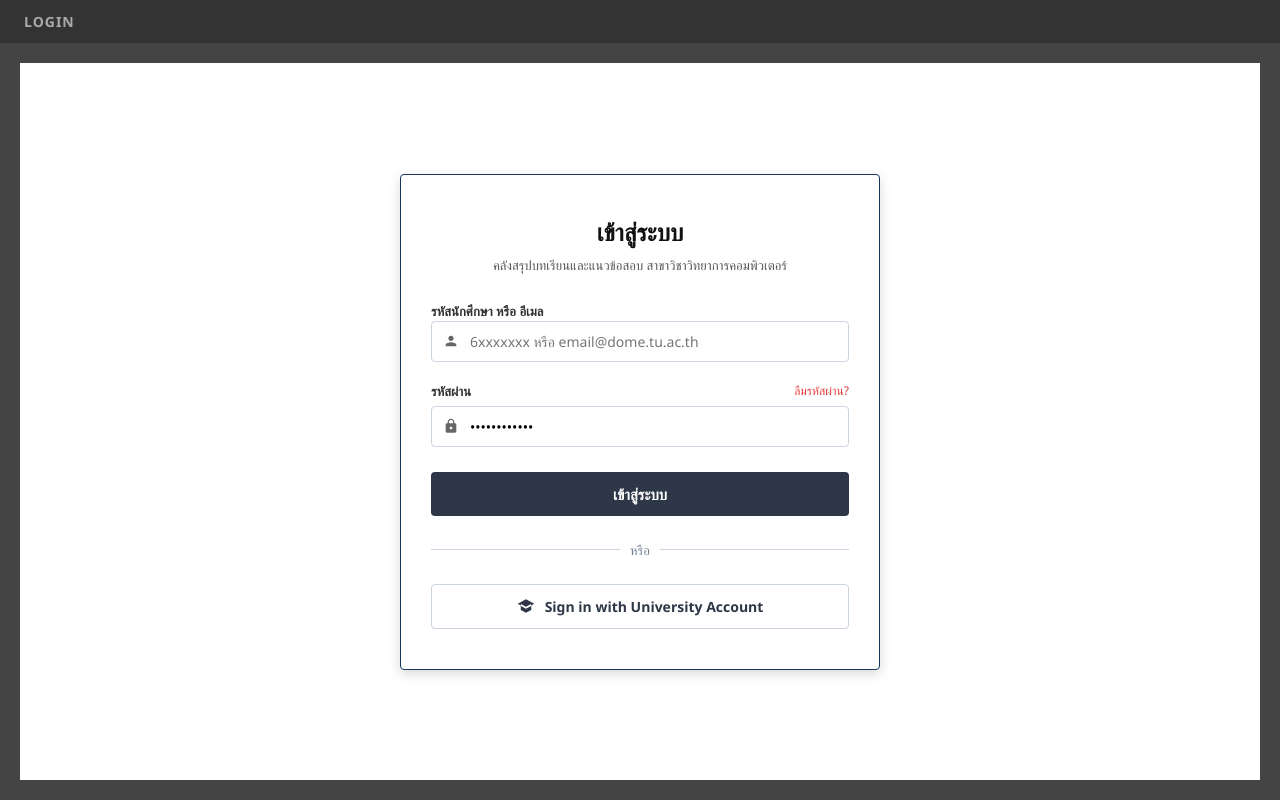
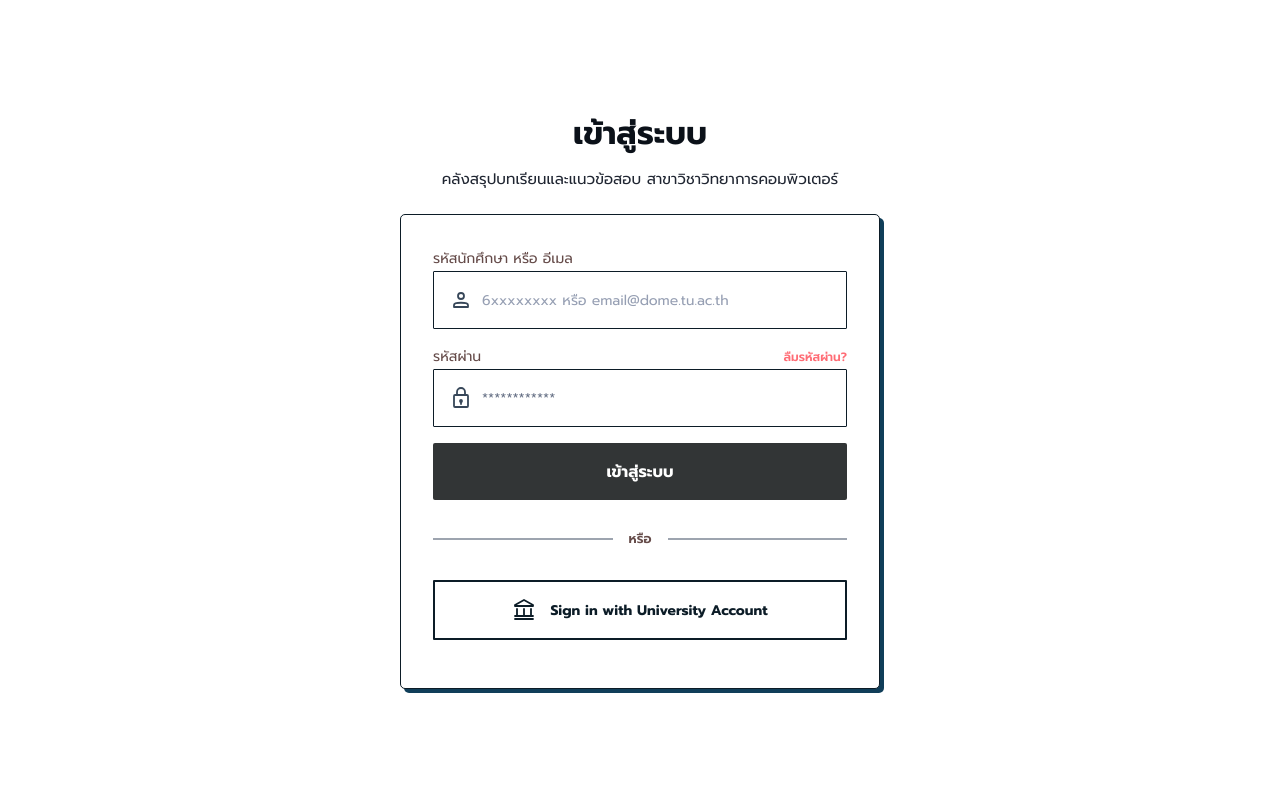
Before and after one commit to Lilieay/CS261-Group4-Project, a website: page frontend/public/login.html in a window 1280 px wide. Drawn offline with Linux system fonts and the light colour scheme.

Commit message:
feat(task9): edit login page

```diff
--- /dev/null
+++ b/frontend/public/css/login.css
@@ -0,0 +1,211 @@
+    * {
+        box-sizing: border-box;
+    }
+
+    body {
+        margin: 0;
+        background: #fff;
+        color: #0b1119;
+        font-family: 'Prompt', sans-serif;
+    }
+
+    button,
+    input {
+        font: inherit;
+    }
+
+    .login-page {
+        min-height: 100vh;
+        padding: 110px 24px 60px;
+    }
+
+    .login-header {
+        text-align: center;
+        margin-bottom: 24px;
+    }
+
+    .login-header h1 {
+        margin: 0 0 10px;
+        font-size: 32px;
+        font-weight: 700;
+        line-height: 48px;
+    }
+
+    .login-header p {
+        margin: 0;
+        color: #202632;
+        font-size: 15px;
+        font-weight: 400;
+        line-height: 22px;
+    }
+
+    .login-card {
+        width: 480px;
+        max-width: 100%;
+        margin: 0 auto;
+        padding: 32px 32px 48px;
+        border: 1px solid #0c1c27;
+        border-radius: 5px;
+        background: #fff;
+        box-shadow: 4px 4px 0 #103e59;
+    }
+
+    .form-group {
+        margin-bottom: 16px;
+    }
+
+    .form-group label {
+        display: block;
+        color: #654b49;
+        font-size: 14px;
+        line-height: 24px;
+    }
+
+    .form-label-row {
+        display: flex;
+        align-items: center;
+        justify-content: space-between;
+        gap: 12px;
+    }
+
+    .forgot-password {
+        color: #ff6c75;
+        font-size: 12px;
+        font-weight: 600;
+        line-height: 24px;
+        text-decoration: none;
+    }
+
+    .forgot-password:hover {
+        text-decoration: underline;
+    }
+
+    .input-wrapper {
+        position: relative;
+    }
+
+    .input-wrapper svg {
+        position: absolute;
+        left: 16px;
+        top: 50%;
+        transform: translateY(-50%);
+        width: 24px;
+        height: 24px;
+        color: #374759;
+        pointer-events: none;
+    }
+
+    .form-control {
+        display: block;
+        width: 100%;
+        height: 58px;
+        padding: 0 16px 0 48px;
+        border: 1px solid #0c1c27;
+        border-radius: 1px;
+        background: #fff;
+        color: #374759;
+        font-size: 14px;
+    }
+
+    .form-control::placeholder {
+        color: #969fb3;
+        opacity: 1;
+    }
+
+    #password::placeholder {
+        color: #667085;
+    }
+
+    .btn-submit {
+        display: block;
+        width: 100%;
+        height: 57px;
+        padding: 0 12px;
+        border: 0;
+        border-radius: 2px;
+        background: #323536;
+        color: #fff;
+        font-size: 16px;
+        font-weight: 700;
+        cursor: pointer;
+    }
+
+    .btn-submit:hover {
+        background: #252829;
+    }
+
+    .divider {
+        display: flex;
+        align-items: center;
+        gap: 16px;
+        margin: 28px 0 30px;
+        color: #654b49;
+        font-size: 13px;
+        font-weight: 600;
+        line-height: 22px;
+    }
+
+    .divider::before,
+    .divider::after {
+        content: '';
+        flex: 1;
+        height: 2px;
+        background: #9da4af;
+    }
+
+    .btn-sso {
+        display: flex;
+        align-items: center;
+        justify-content: center;
+        gap: 14px;
+        width: 100%;
+        min-height: 60px;
+        padding: 12px;
+        border: 2px solid #0c1c27;
+        border-radius: 1px;
+        background: #fff;
+        color: #0c1c27;
+        font-size: 14px;
+        font-weight: 700;
+        cursor: pointer;
+    }
+
+    .btn-sso svg {
+        flex-shrink: 0;
+        width: 24px;
+        height: 24px;
+    }
+
+    .btn-sso:hover {
+        background: #f5f7f8;
+    }
+
+    :where(input, button, a):focus-visible {
+        outline: 3px solid #286b99;
+        outline-offset: 4px;
+    }
+
+    @media (max-width: 540px) {
+        .login-page {
+            padding: 56px 20px 40px;
+        }
+
+        .login-header h1 {
+            font-size: 28px;
+        }
+
+        .login-header p {
+            max-width: 390px;
+            margin: auto;
+            font-size: 13px;
+        }
+
+        .login-card {
+            padding: 28px 24px 36px;
+        }
+
+        .btn-sso {
+            gap: 10px;
+            font-size: 12px;
+        }
+    }
--- a/frontend/public/login.html
+++ b/frontend/public/login.html
@@ -3,58 +3,48 @@
 <head>
   <meta charset="UTF-8">
   <meta name="viewport" content="width=device-width, initial-scale=1.0">
-    <title>LOGIN - Computer Science Summary & Exam Archive</title>
-    <link rel="stylesheet" href="css/style.css">
+  <title>เข้าสู่ระบบ - คลังสรุปบทเรียนและแนวข้อสอบ</title>
+  <link rel="preconnect" href="https://fonts.googleapis.com">
+  <link rel="preconnect" href="https://fonts.gstatic.com" crossorigin>
+  <link href="https://fonts.googleapis.com/css2?family=Prompt:wght@400;500;600;700&display=swap" rel="stylesheet">
+  <link rel="stylesheet" href="css/login.css">
 </head>
 <body>
-
-    <div class="top-bar">
-        LOGIN
-    </div>
-
-    <div class="main-container">
-        <div class="login-card">
-            <div class="login-header">
+  <main class="login-page">
+    <header class="login-header">
       <h1>เข้าสู่ระบบ</h1>
       <p>คลังสรุปบทเรียนและแนวข้อสอบ สาขาวิชาวิทยาการคอมพิวเตอร์</p>
-            </div>
-
-            <form>
+    </header>
+    <section class="login-card" aria-label="แบบฟอร์มเข้าสู่ระบบ">
+      <!-- Connect authentication before using this page in production. -->
+      <form onsubmit="event.preventDefault()">
         <div class="form-group">
-                    <label>รหัสนักศึกษา หรือ อีเมล</label>
+          <label for="username">รหัสนักศึกษา หรือ อีเมล</label>
           <div class="input-wrapper">
-                        <!-- User Icon -->
-                        <svg viewBox="0 0 24 24"><path d="M12 12c2.21 0 4-1.79 4-4s-1.79-4-4-4-4 1.79-4 4 1.79 4 4 4zm0 2c-2.67 0-8 1.34-8 4v2h16v-2c0-2.66-5.33-4-8-4z"/></svg>
-                        <input type="text" class="form-control" placeholder="6xxxxxxx หรือ email@dome.tu.ac.th">
+            <svg viewBox="0 0 24 24" fill="none" stroke="currentColor" stroke-width="1.8" stroke-linecap="round" stroke-linejoin="round" aria-hidden="true"><circle cx="12" cy="8" r="3"/><path d="M5 19v-2c0-3 14-3 14 0v2z"/></svg>
+            <input id="username" name="username" type="text" class="form-control" placeholder="6xxxxxxxx หรือ email@dome.tu.ac.th" autocomplete="username" autocapitalize="none" spellcheck="false" required>
           </div>
         </div>
-
         <div class="form-group">
           <div class="form-label-row">
-                        <label>รหัสผ่าน</label>
-                        <a href="#" class="forgot-password">ลืมรหัสผ่าน?</a>
+            <label for="password">รหัสผ่าน</label>
+            <!-- Replace # with the password recovery URL when available. -->
+            <a href="#" class="forgot-password" onclick="event.preventDefault()">ลืมรหัสผ่าน?</a>
           </div>
           <div class="input-wrapper">
-                        <!-- Lock Icon -->
-                        <svg viewBox="0 0 24 24"><path d="M18 8h-1V6c0-2.76-2.24-5-5-5S7 3.24 7 6v2H6c-1.1 0-2 .9-2 2v10c0 1.1.9 2 2 2h12c1.1 0 2-.9 2-2V10c0-1.1-.9-2-2-2zm-6 9c-1.1 0-2-.9-2-2s.9-2 2-2 2 .9 2 2-.9 2-2 2zm3.1-9H8.9V6c0-1.71 1.39-3.1 3.1-3.1 1.71 0 3.1 1.39 3.1 3.1v2z"/></svg>
-                        <input type="password" class="form-control" value="************">
+            <svg viewBox="0 0 24 24" fill="none" stroke="currentColor" stroke-width="1.8" stroke-linecap="round" stroke-linejoin="round" aria-hidden="true"><rect x="5" y="9" width="14" height="12" rx="1"/><path d="M8 9V6a4 4 0 0 1 8 0v3"/><circle cx="12" cy="15" r="1"/><path d="M12 16v2"/></svg>
+            <input id="password" name="password" type="password" class="form-control" placeholder="************" autocomplete="current-password" required>
           </div>
         </div>
-
         <button type="submit" class="btn-submit">เข้าสู่ระบบ</button>
-
-                <div class="divider">
-                    <span>หรือ</span>
-                </div>
-
+        <div class="divider"><span>หรือ</span></div>
+        <!-- Connect this button to the university SSO endpoint when available. -->
         <button type="button" class="btn-sso">
-                    <!-- University / Building Icon -->
-                    <svg viewBox="0 0 24 24"><path d="M12 3L1 9l4 2.18v6L12 21l7-3.82v-6l4-2.18L12 3zm6.82 9L12 15.72 5.18 12v-2.58L12 13l6.82-3.58V12z"/></svg>
-                    Sign in with University Account
+          <svg viewBox="0 0 24 24" fill="none" stroke="currentColor" stroke-width="1.8" stroke-linecap="round" stroke-linejoin="round" aria-hidden="true"><path d="m3 7 9-5 9 5v1H3zM5 11v6m7-6v6m7-6v6M3 21h18M3 18h18"/></svg>
+          <span>Sign in with University Account</span>
         </button>
       </form>
-        </div>
-    </div>
-
+    </section>
+  </main>
 </body>
 </html>
```
Also changed, not shown: 2 other files. Lines whose indentation alone changed are shown as unchanged.
